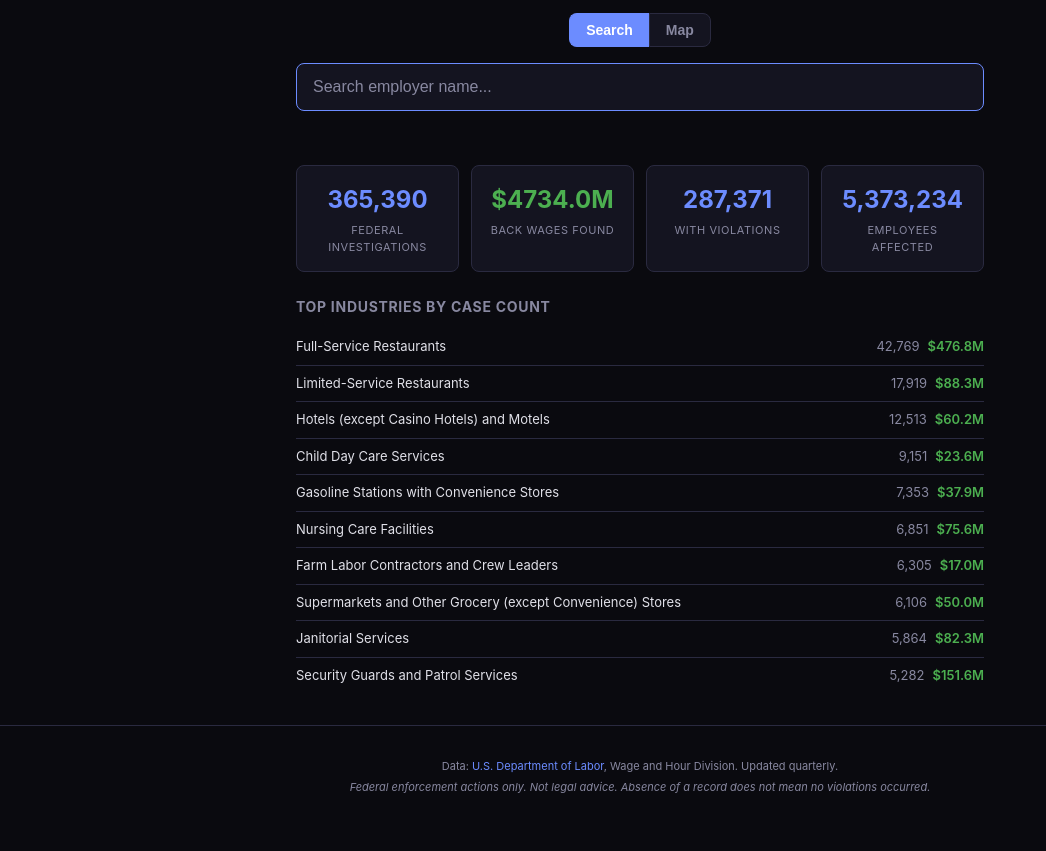
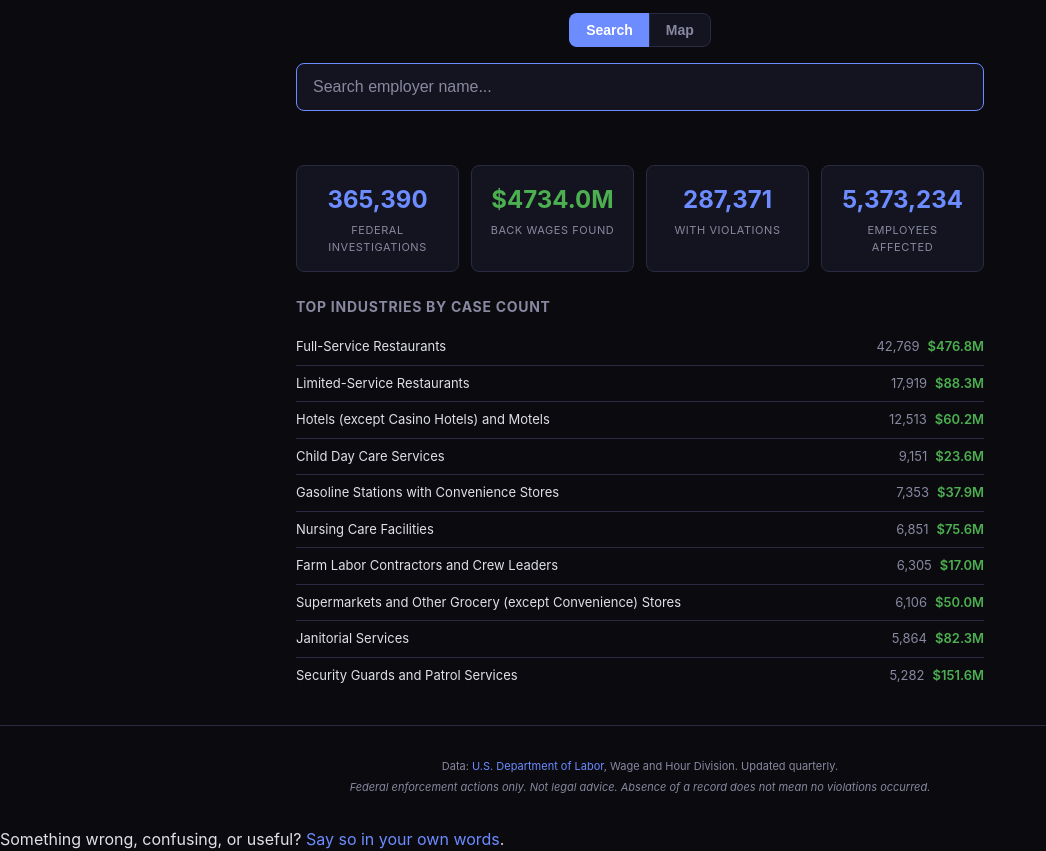
Before and after one commit to GreatTombProductions/wage-theft-tracker, a plain HTML site: page index.html in a window 1280 px wide. Shown: the part 96-947 px from the top of the page, without its empty margins (0-1046 px from the left). Before the commit the page ends 923 px from the top, so only its background shows below. Drawn offline with nearby package versions, Linux system fonts and the light colour scheme.

Commit message:
Add a note for saying when something on this page looks wrong

```diff
--- a/index.html
+++ b/index.html
@@ -100,5 +100,6 @@
     <script src="https://unpkg.com/topojson-client@3.1.0/dist/topojson-client.min.js"></script>
     <script src="app.js"></script>
     <script src="map.js"></script>
+<p class="quest-board-feedback">Something wrong, confusing, or useful? <a href="https://greattombproductions.github.io/quest-board/?project=wage-theft-tracker#suggest" target="_blank" rel="noopener">Say so in your own words</a>.</p>
 </body>
 </html>
```
